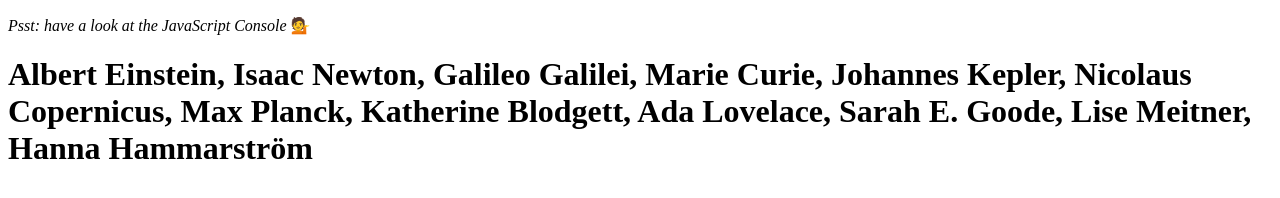
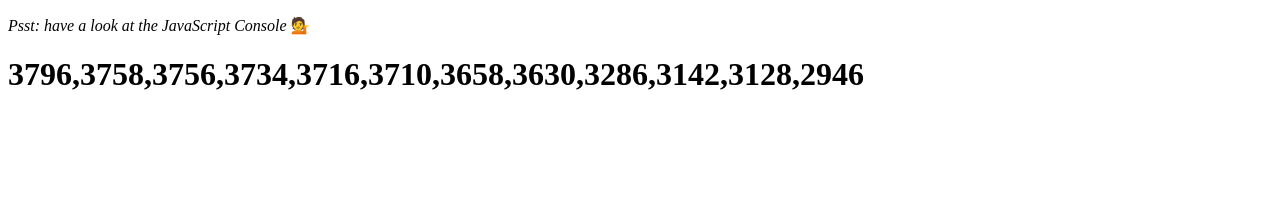
Before and after one commit to ecemonkol/JavaScript30-WesBos, a plain HTML site: page Array Cardio Day 1/index.html in a window 1280 px wide. Drawn offline with Linux system fonts and the light colour scheme.

Commit message:
exercise3

```diff
--- a/Array Cardio Day 1/index.html
+++ b/Array Cardio Day 1/index.html
@@ -37,8 +37,6 @@
       'Billings, Josh', 'Birrell, Augustine', 'Blair, Tony', 'Beecher, Henry', 'Biondo, Frank'
     ];
 
-    // Array.prototype.filter()
-    // 1. Filter the list of inventors for those who were born in the 1500's
 
     const fifteen = inventors.filter(inventor => (inventor.year >=1500 && inventor.year <1600 ))
 
@@ -54,6 +52,21 @@
 
     namesDisplay.textContent = fullNames
 
+    const birthYear = inventors.map(inventor => (inventor.year));
+
+    console.log(birthYear);
+
+    const youngToOld = birthYear.sort((a,b) => a-b);
+
+    const oldToYoungs = youngToOld.reverse()
+
+    console.log(oldToYoungs);
+
+    document.querySelector(".lololo").innerHTML = oldToYoungs.map(oldToYoung => oldToYoung * 2)
+
+
+
+
   </script>
 </body>
 </html>
```
